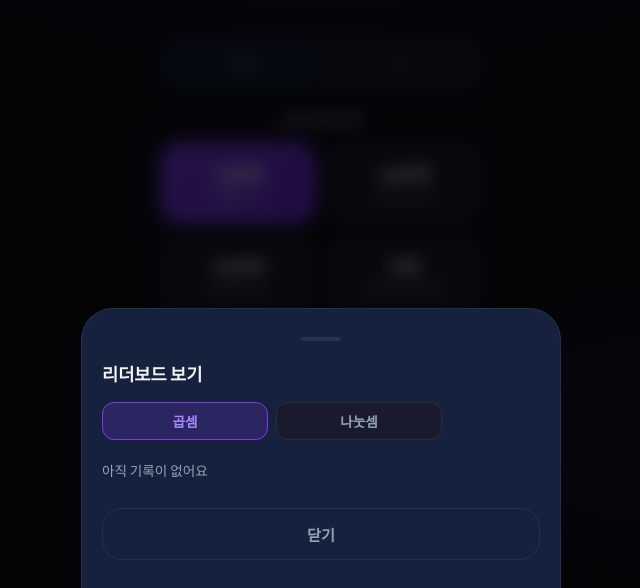
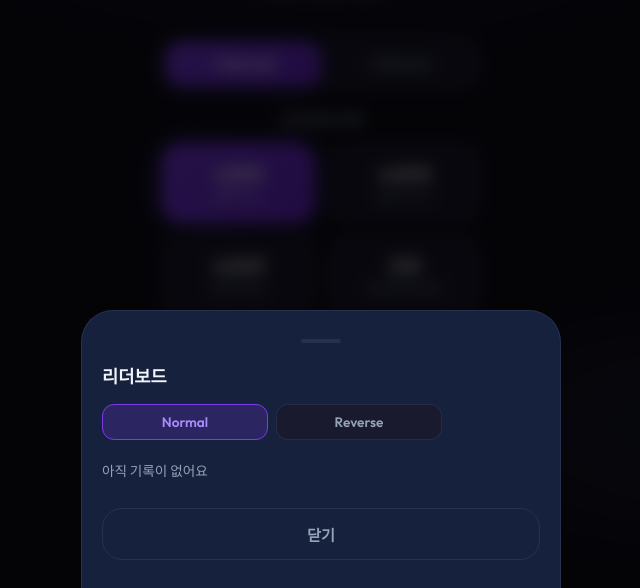
Before and after one commit to surajang/gugudan, a website built with Vite: page index.html in a window 1280 px wide. Both pictures are taken after a click on the button "리더보드". Shown: the part 212-800 px from the top of the page, without its empty margins (319-959 px from the left). Built offline with nearby package versions, Linux system fonts and the light colour scheme.

Commit message:
feat: rename game modes to Normal/Reverse and update mode selection UI styles

```diff
--- a/src/main.ts
+++ b/src/main.ts
@@ -54,8 +54,8 @@ function buildHome() {
   const label = el('div', 'count-label', '도전과제 선택');
 
   const modeWrap = el('div', 'mode-wrap');
-  const mulBtn = el<HTMLButtonElement>('button', 'mode-btn selected', '×');
-  const divBtn = el<HTMLButtonElement>('button', 'mode-btn', '÷');
+  const mulBtn = el<HTMLButtonElement>('button', 'mode-btn selected', '× Normal');
+  const divBtn = el<HTMLButtonElement>('button', 'mode-btn', '÷ Reverse');
 
   mulBtn.addEventListener('click', () => {
     selectedMode = 'multiply';
@@ -363,7 +363,7 @@ function openLeaderboardModal() {
   const lbSection = buildLeaderboard();
   lbSection.querySelector('.leaderboard-title')?.remove();
   lbSection.style.marginTop = '0';
-  openModal('리더보드 보기', lbSection);
+  openModal('리더보드', lbSection);
 }
 
 function closeModal() {
@@ -423,8 +423,8 @@ function buildLeaderboard(): HTMLElement {
 
   // Tabs
   const tabWrap = el('div', 'lb-tabs');
-  const mulTab = el<HTMLButtonElement>('button', 'lb-tab', '곱셈');
-  const divTab = el<HTMLButtonElement>('button', 'lb-tab', '나눗셈');
+  const mulTab = el<HTMLButtonElement>('button', 'lb-tab', 'Normal');
+  const divTab = el<HTMLButtonElement>('button', 'lb-tab', 'Reverse');
   tabWrap.append(mulTab, divTab);
 
   const list = el('div', 'leaderboard-list');
--- a/src/style.css
+++ b/src/style.css
@@ -141,9 +141,9 @@ html, body {
 }
 
 .mode-btn.selected {
-  background: var(--surface-2);
-  color: var(--text);
-  box-shadow: 0 2px 8px rgba(0,0,0,0.2);
+  background: linear-gradient(135deg, var(--accent), #6d28d9);
+  color: #fff;
+  box-shadow: 0 4px 16px var(--accent-glow);
 }
 
 /* =============================================
```
